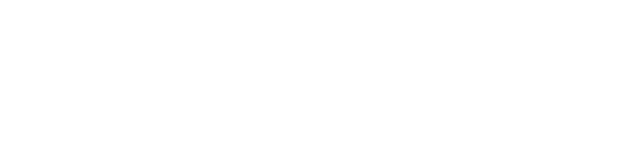
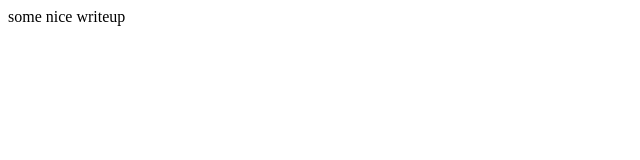
Before and after one commit to idealoladipupo/unreal, a plain HTML site: page index.html in a window 1280 px wide. Shown: the whole page, without its empty margins (0-640 px from the left). Drawn offline with Linux system fonts and the light colour scheme.

Commit message:
modified header file and fixed header content

```diff
--- a/index.html
+++ b/index.html
@@ -8,6 +8,6 @@
     <link rel="stylesheet" href="main.css" />
   </head>
   <body>
-    <header></header>
+    <header>some nice writeup</header>
   </body>
 </html>
```
